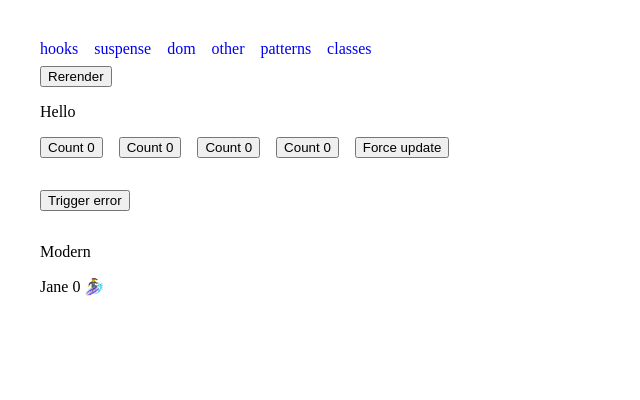
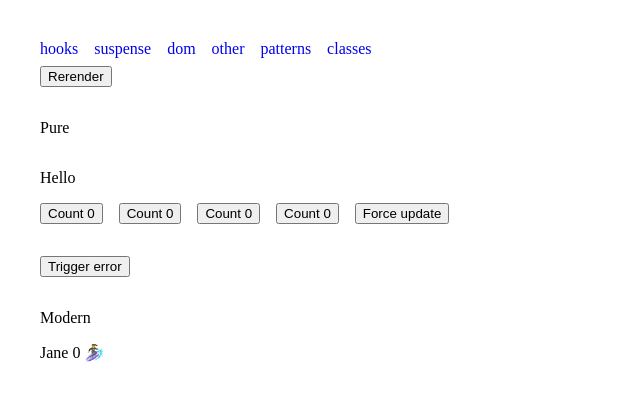
Before and after one commit to vosmol/lab_react, a React (Vite) app in the folder packages/general/: page /classes in a window 1280 px wide. Shown: the top 400 px of the page, without its empty margins (0-640 px from the left). Built offline with nearby package versions, Linux system fonts and the light colour scheme.

Commit message:
feat: Added simple pure component to classes section

```diff
--- a/packages/general/src/sections/classes.tsx
+++ b/packages/general/src/sections/classes.tsx
@@ -19,6 +19,7 @@ export class Section_Classes extends Component<never, { color: string }> {
     return (
       <>
         <button onClick={this.handle}>Rerender</button>
+        <MyPureComponent />
         <MyClassComponent msg="Hello" />
       </>
     );
@@ -119,7 +120,8 @@ class ModernComponent extends Component<t_modernProps, t_moderState> {
 
 class MyPureComponent extends PureComponent {
   render() {
-    return <div></div>;
+    console.log('pure render');
+    return <div style={{ marginTop: '2rem', marginBottom: '2rem' }}>Pure</div>;
   }
 }
 
```
